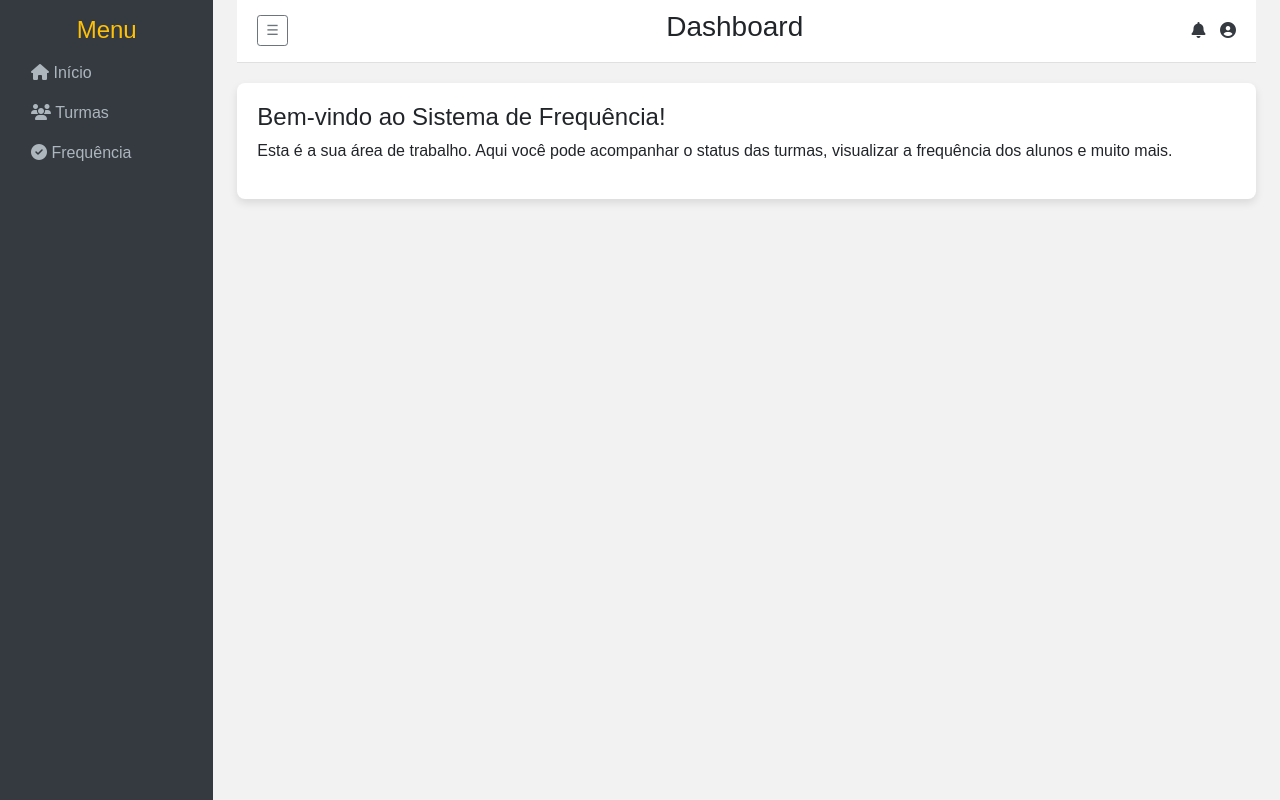
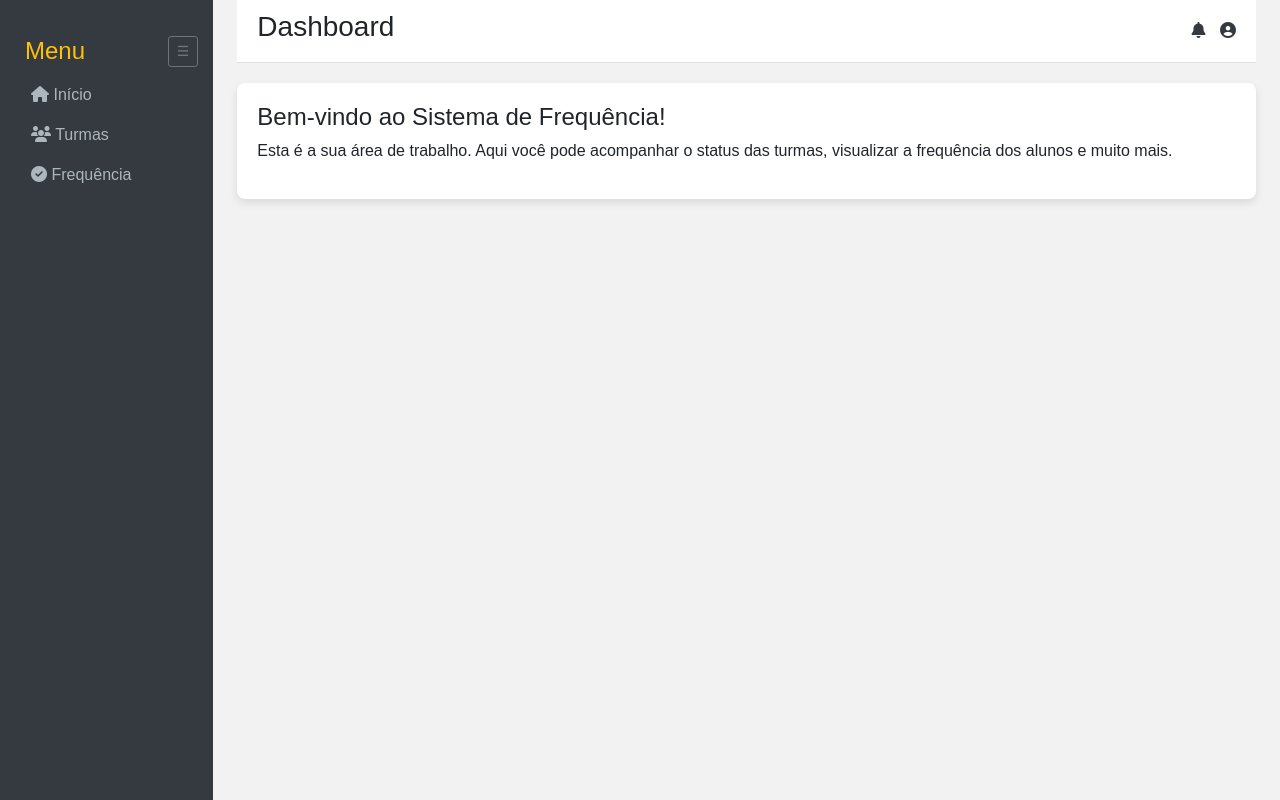
Before and after one commit to marcelocunhaejovem/sistema_frequencia, a Django app: page / in a window 1280 px wide. Run offline with Django 4.2, Linux system fonts and the light colour scheme; a user stored in the database is signed in; some libraries are stand-ins or nearby versions.

Commit message:
Update home.html

```diff
--- a/controle_frequencia/templates/controle_frequencia/home.html
+++ b/controle_frequencia/templates/controle_frequencia/home.html
@@ -18,6 +18,7 @@
             color: #fff;
             min-height: 100vh;
             transition: margin-left 0.3s ease;
+            padding-top: 20px;
         }
         .sidebar.collapsed {
             margin-left: -250px;
@@ -27,6 +28,12 @@
         }
         .sidebar .nav-link:hover {
             color: #ffc107;
+        }
+        .sidebar h4 {
+            margin-left: 10px;
+            display: flex;
+            justify-content: space-between;
+            align-items: center;
         }
         .header {
             background-color: #fff;
@@ -56,7 +63,10 @@
             <!-- Sidebar -->
             <nav id="sidebar" class="col-md-3 col-lg-2 d-md-block sidebar">
                 <div class="sidebar-sticky pt-3">
-                    <h4 class="text-center text-warning">Menu</h4>
+                    <h4 class="text-warning">
+                        Menu
+                        <button id="sidebarToggle" class="btn btn-sm btn-outline-secondary">☰</button>
+                    </h4>
                     <ul class="nav flex-column">
                         <li class="nav-item">
                             <a class="nav-link" href="{% url 'home' %}"><i class="fas fa-home"></i> Início</a>
@@ -75,7 +85,6 @@
             <main role="main" class="col-md-9 ml-sm-auto col-lg-10 px-md-4">
                 <!-- Header -->
                 <div class="header">
-                    <button id="sidebarToggle" class="btn btn-sm btn-outline-secondary">☰</button>
                     <h3>Dashboard</h3>
                     <div class="header-icons">
                         <a href="#"><i class="fas fa-bell"></i></a>
```
